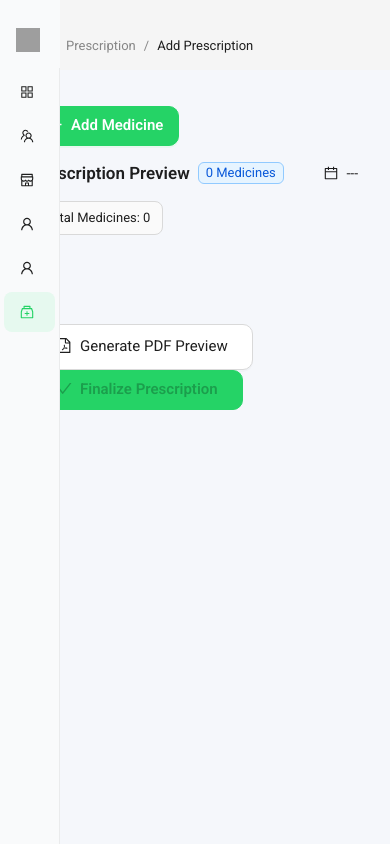
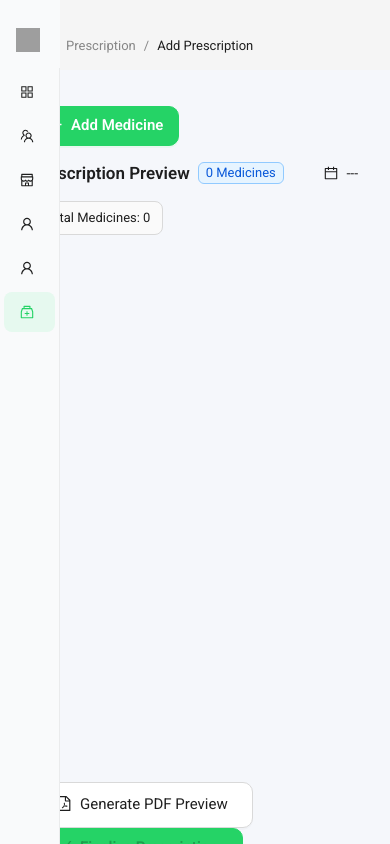
Before and after one commit to Sc97-create/hospital-frontend, a React (Vite) app: page /prescription/add-prescription/1 in a window 390 px wide. Built offline with nearby package versions, Linux system fonts and the light colour scheme; sample sign-in values are in the browser's storage; grey boxes are pictures that could not be loaded; a web font is replaced by a local one.

Commit message:
responsive and auth changes.

```diff
--- a/src/appointment-step/appointment.css
+++ b/src/appointment-step/appointment.css
@@ -8,10 +8,16 @@
 .appointment-layout {
     display: flex;
     flex-direction: column;
+    align-items: flex-start;
     margin-left: 0;
     margin-top: var(--space-4);
     padding-left: var(--spacing-page);
     padding-right: var(--spacing-page);
+}
+
+.appointment-form-container {
+    width: 100%;
+    max-width: 800px;
 }
 
 .button-wrapper {
@@ -22,7 +28,8 @@
     display: flex;
     justify-content: flex-end;
     gap: 12px;
-    margin-top: 16px;
+    margin-top: 24px;
     margin-bottom: 16px;
-    width: 77%;
+    width: 100%;
+    max-width: 800px;
 }
--- a/src/appointment-step/features/first-step-appointment.css
+++ b/src/appointment-step/features/first-step-appointment.css
@@ -148,13 +148,6 @@
     margin-bottom: 12px;
 
 }
-.step-button-wrapper {
-    max-width: 800px;
-    width: 100%;
-    display: flex;
-    justify-content: flex-end;
-    margin-top: 24px;
-}
 .submit-appointment-form{
     display: flex;
     margin-left: 850px;
--- a/src/appointment-step/features/first-step-appointment.tsx
+++ b/src/appointment-step/features/first-step-appointment.tsx
@@ -55,7 +55,7 @@ function FirstStep() {
 
     //const displayCondTags = showCond ? conditionTags : conditionTags.slice(0, 2);
     return (
-        <>
+        <div className="appointment-form-container">
             <Card className="firststepcard">
                 <div style={{ display: 'flex', justifyContent: 'space-between' }}>
                     <div>
@@ -187,7 +187,7 @@ function FirstStep() {
                     Submit
                 </Button>
             </div>
-        </>
+        </div>
     )
 
 }
--- a/src/prescriptions/add-prescription.css
+++ b/src/prescriptions/add-prescription.css
@@ -14,6 +14,8 @@
     background: #f5f7fb;
     padding: 16px;
     flex-direction: row !important;
+    align-items: stretch;
+    width: 100%;
 }
 
 .prescription-sidebar-desktop {
@@ -131,6 +133,17 @@
 
 .prescription-content {
     padding: 24px;
+    flex: 1;
+    min-width: 0;
+    display: flex;
+    flex-direction: column;
+    align-items: stretch;
+}
+
+.prescription-content-body {
+    flex: 1;
+    min-height: 0;
+    width: 100%;
 }
 
 .preview-title {
@@ -281,8 +294,11 @@
 }
 
 .footer-actions {
-    margin-top: 12px;
+    width: 100%;
+    margin-top: auto;
+    padding-top: 16px;
     padding-bottom: 10px;
+    flex-shrink: 0;
 }
 
 
--- a/src/prescriptions/add-prescription.tsx
+++ b/src/prescriptions/add-prescription.tsx
@@ -336,6 +336,7 @@ function AddPrescription() {
                     )}
 
                     <Content className="prescription-content">
+                        <div className="prescription-content-body">
                         {isMobile && (
                             <Button
                                 type="primary"
@@ -471,6 +472,8 @@ function AddPrescription() {
 
 
 
+                        </div>
+
                         {/* Footer Buttons */}
                         <Row justify="end" gutter={8} className="footer-actions">
                             <Col>
```
Also changed, not shown: 1 other file (tests, documents, lock files or other folders).
